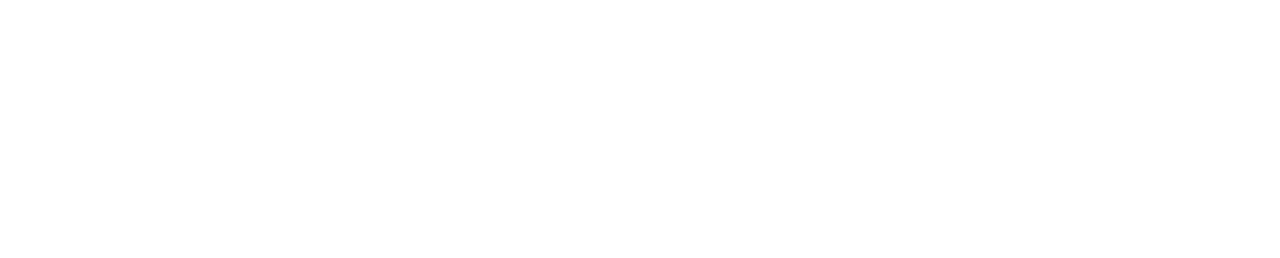
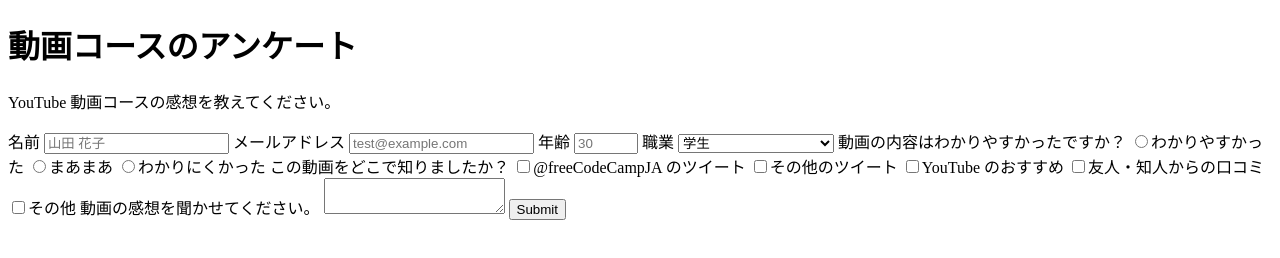
Before and after one commit to yokomatsud/survey-form-youtube-course, a plain HTML site: page index.html in a window 1280 px wide. Drawn offline with Linux system fonts and the light colour scheme.

Commit message:
Write minimum HTML code

```diff
--- a/index.html
+++ b/index.html
@@ -4,10 +4,45 @@
     <meta charset="UTF-8">
     <meta http-equiv="X-UA-Compatible" content="IE=edge">
     <meta name="viewport" content="width=device-width, initial-scale=1.0">
-    <title>アンケートフォーム(仮)</title>
+    <title>動画コースのアンケート</title>
     <link rel="stylesheet" href="styles.css">
 </head>
 <body>
+    <h1 id="title">動画コースのアンケート</h1>
+    <p id="description">YouTube 動画コースの感想を教えてください。</p>
 
+    <form id="survey-form">
+      <label id="name-label" for="name">名前</label>
+      <input id="name" type="text" placeholder="山田 花子" required>
+      <label id="email-label" for="email">メールアドレス</label>
+      <input id="email" type="email" placeholder="test@example.com" required>
+      <label id="number-label" for="number">年齢</label>
+      <input id="number" type="number" min="0" max="100" placeholder="30">
+
+      職業
+      <select id="dropdown">
+        <option>学生</option>
+        <option>エンジニア</option>
+        <option>エンジニア以外の仕事</option>
+        <option>その他</option>
+      </select>
+
+      動画の内容はわかりやすかったですか？
+      <input type="radio" name="understanding" value="good">わかりやすかった
+      <input type="radio" name="understanding" value="okay">まあまあ
+      <input type="radio" name="understanding" value="bad">わかりにくかった
+
+      この動画をどこで知りましたか？
+      <input type="checkbox" value="tweet-fcc-ja">@freeCodeCampJA のツイート
+      <input type="checkbox" value="tweet-other">その他のツイート
+      <input type="checkbox" value="youtube">YouTube のおすすめ
+      <input type="checkbox" value="friends">友人・知人からの口コミ
+      <input type="checkbox" value="other">その他
+
+      動画の感想を聞かせてください。
+      <textarea></textarea>
+
+      <input id="submit" type="submit">
+    </form>
 </body>
 </html>
```
